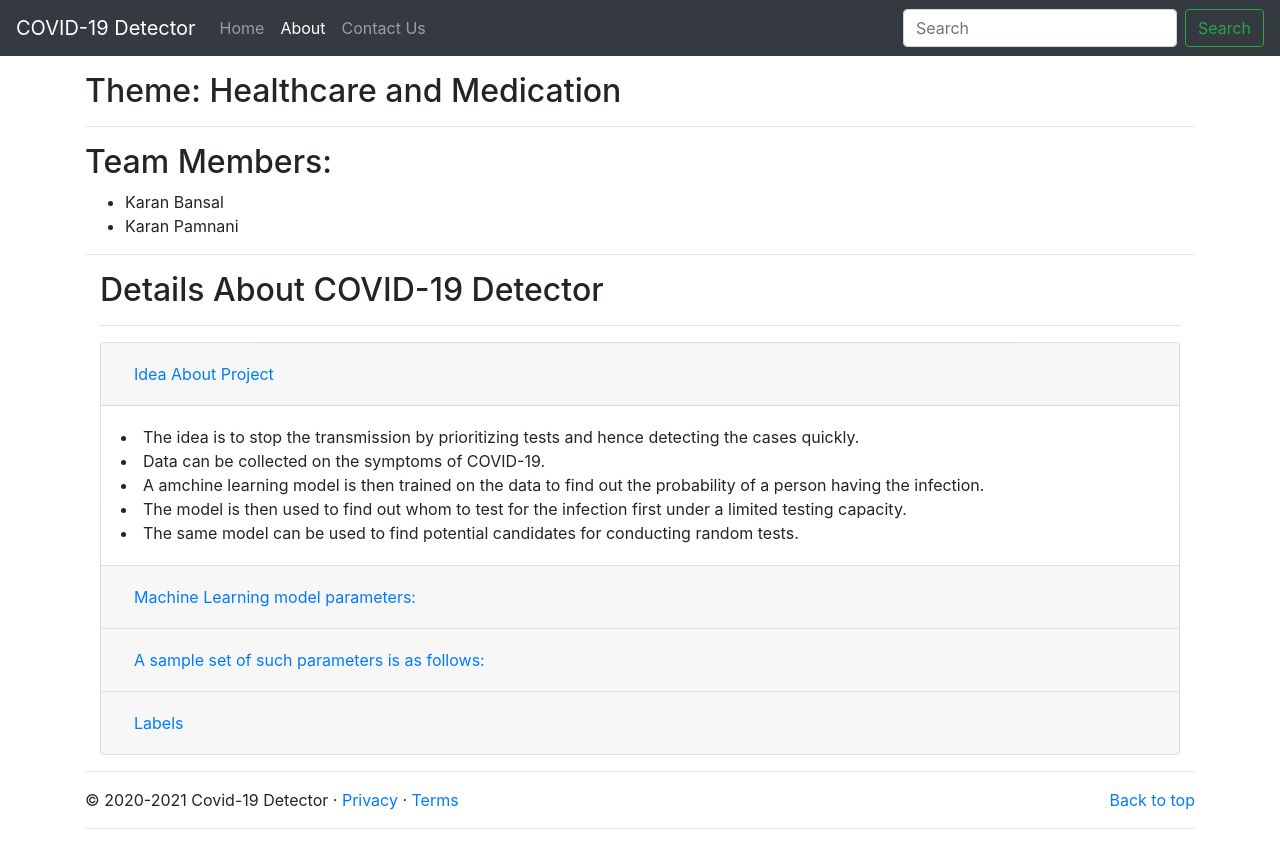
After one commit to Karan0811/corona-detector, a Flask app: page /about/ in a window 1280 px wide. The commit adds this page. Run offline with Flask 2, Linux system fonts and the light colour scheme; parts of the project's set-up code (start-up, migrations or seed data) failed here and were passed over; some libraries are stand-ins or nearby versions.

Commit message:
add about us

```diff
--- a/main.py
+++ b/main.py
@@ -5,6 +5,9 @@ app = Flask(__name__)
 file = open('model.pkl', 'rb')
 clf = pickle.load(file)
 file.close()
+@app.route('/about/')
+def about():
+    return render_template('about.html')
 
 
 @app.route('/', methods=["GET", "POST"])
--- /dev/null
+++ b/templates/about.html
@@ -0,0 +1,224 @@
+<html lang="en">
+  <head>
+    <!-- Required meta tags -->
+    <meta charset="utf-8" />
+    <meta
+      name="viewport"
+      content="width=device-width, initial-scale=1, shrink-to-fit=no"
+    />
+
+    <!-- Bootstrap CSS -->
+    <link
+      rel="stylesheet"
+      href="https://stackpath.bootstrapcdn.com/bootstrap/4.3.1/css/bootstrap.min.css"
+      integrity="sha384-ggOyR0iXCbMQv3Xipma34MD+dH/1fQ784/j6cY/iJTQUOhcWr7x9JvoRxT2MZw1T"
+      crossorigin="anonymous"
+    />
+
+    <title>Covid-19 Probability Dectector</title>
+  </head>
+
+  <body>
+    <!-- our code starts here -->
+    <nav class="navbar navbar-expand-lg navbar-dark bg-dark">
+      <a class="navbar-brand" href="/">COVID-19 Detector</a>
+      <button
+        class="navbar-toggler"
+        type="button"
+        data-toggle="collapse"
+        data-target="#navbarSupportedContent"
+        aria-controls="navbarSupportedContent"
+        aria-expanded="false"
+        aria-label="Toggle navigation"
+      >
+        <span class="navbar-toggler-icon"></span>
+      </button>
+
+      <div class="collapse navbar-collapse" id="navbarSupportedContent">
+        <ul class="navbar-nav mr-auto">
+          <li class="nav-item">
+            <a class="nav-link" href="/"
+              >Home <span class="sr-only">(current)</span></a
+            >
+          </li>
+          <li class="nav-item">
+            <a class="nav-link active" href="/about.html">About</a>
+          </li>
+          <li class="nav-item">
+            <a class="nav-link" href="/contact.html">Contact Us</a>
+          </li>
+        </ul>
+        <form class="form-inline my-2 my-lg-0">
+          <input
+            class="form-control mr-sm-2"
+            type="search"
+            placeholder="Search"
+            aria-label="Search"
+          />
+          <button class="btn btn-outline-success my-2 my-sm-0" type="submit">
+            Search
+          </button>
+        </form>
+      </div>
+    </nav>
+
+    <div class="container mt-3">
+      <h2>Theme: <span>Healthcare and Medication</span></h2>
+      <hr>
+      <h2>Team Members: </h2>
+      <ul>
+        <li>Karan Bansal</li>
+        <li>Karan Pamnani</li>
+      </ul>
+
+      <hr/>
+    <div class="container my-3">
+      <h2>Details About COVID-19 Detector</h2>
+      <hr />
+      <div class="accordion" id="accordionExample">
+        <div class="card">
+          <div class="card-header" id="headingOne">
+              <h2 class="mb-0">
+                  <button class="btn btn-link" type="button" data-toggle="collapse" data-target="#collapseOne"
+                      aria-expanded="true" aria-controls="collapseOne">
+                      Idea About Project
+                  </button>
+              </h2>
+          </div>
+
+
+          <div
+            id="collapseOne"
+            class="collapse show"
+            aria-labelledby="headingOne"
+            data-parent="#accordionExample"
+          >
+            <div class="card-body">
+              <li>The idea is to stop the transmission by prioritizing tests and hence detecting the cases quickly.
+              <li>Data can be collected on the symptoms of COVID-19.
+              <li>A amchine learning model is then trained on the data to find out the probability of a person having the infection.
+              <li>The model is then used to find out whom to test for the infection first under a limited testing capacity.
+              <li>The same model can be used to find potential candidates for conducting random tests.
+            </div>
+          </div>
+        </div>
+        <div class="card">
+          <div class="card-header" id="headingTwo">
+            <h2 class="mb-0">
+              <button
+                class="btn btn-link collapsed"
+                type="button"
+                data-toggle="collapse"
+                data-target="#collapseTwo"
+                aria-expanded="false"
+                aria-controls="collapseTwo"
+              >
+              Machine Learning model parameters:
+              </button>
+            </h2>
+          </div>
+          <div
+            id="collapseTwo"
+            class="collapse"
+            aria-labelledby="headingTwo"
+            data-parent="#accordionExample"
+          >
+            <div class="card-body">
+              <li>A team of doctors can sit down to find out the best model parameters
+            </div>
+          </div>
+        </div>
+        <div class="card">
+          <div class="card-header" id="headingThree">
+            <h2 class="mb-0">
+              <button
+                class="btn btn-link collapsed"
+                type="button"
+                data-toggle="collapse"
+                data-target="#collapseThree"
+                aria-expanded="false"
+                aria-controls="collapseThree"
+              >
+              A sample set of such parameters is as follows:
+              </button>
+            </h2>
+          </div>
+          <div
+            id="collapseThree"
+            class="collapse"
+            aria-labelledby="headingThree"
+            data-parent="#accordionExample"
+          >
+            <div class="card-body">
+              <h4>Features:</h4>
+               <li>Average fever - Continuous
+                <li>Body pain - 0/1 - Binary
+                  <li>Age - Discrete
+                    <li>Runny Nose
+                      <li>Difficulty breathing - Categorical - -1/0/1
+            </div>
+          </div>
+        </div>
+
+        <div class="card">
+          <div class="card-header" id="headingFourcollapseFour">
+            <h2 class="mb-0">
+              <button
+                class="btn btn-link collapsed"
+                type="button"
+                data-toggle="collapse"
+                data-target="#collapseFour"
+                aria-expanded="false"
+                aria-controls="collapseFour"
+              >
+                Labels
+              </button>
+            </h2>
+          </div>
+          <div
+            id="collapseFour"
+            class="collapse"
+            aria-labelledby="headingFourcollapseFour"
+            data-parent="#accordionExample"
+          >
+            <div class="card-body">
+              <li>Probability of Covid-19 Infection
+            </div>
+          </div>
+        </div>
+
+
+          </div>
+        </div>
+      </div>
+    </div>
+
+    <footer class="container">
+      <hr />
+      <p class="float-right"><a href="#">Back to top</a></p>
+      <p>
+        © 2020-2021 Covid-19 Detector · <a href="#">Privacy</a> ·
+        <a href="#">Terms</a>
+      </p>
+      <hr />
+    </footer>
+
+    <!-- Optional JavaScript -->
+    <!-- jQuery first, then Popper.js, then Bootstrap JS -->
+    <script
+      src="https://code.jquery.com/jquery-3.3.1.slim.min.js"
+      integrity="sha384-q8i/X+965DzO0rT7abK41JStQIAqVgRVzpbzo5smXKp4YfRvH+8abtTE1Pi6jizo"
+      crossorigin="anonymous"
+    ></script>
+    <script
+      src="https://cdnjs.cloudflare.com/ajax/libs/popper.js/1.14.7/umd/popper.min.js"
+      integrity="sha384-UO2eT0CpHqdSJQ6hJty5KVphtPhzWj9WO1clHTMGa3JDZwrnQq4sF86dIHNDz0W1"
+      crossorigin="anonymous"
+    ></script>
+    <script
+      src="https://stackpath.bootstrapcdn.com/bootstrap/4.3.1/js/bootstrap.min.js"
+      integrity="sha384-JjSmVgyd0p3pXB1rRibZUAYoIIy6OrQ6VrjIEaFf/nJGzIxFDsf4x0xIM+B07jRM"
+      crossorigin="anonymous"
+    ></script>
+  </body>
+</html>
```
Also changed, not shown: templates/index.html (+77 -22 lines), templates/show.html (+4 -3 lines).
